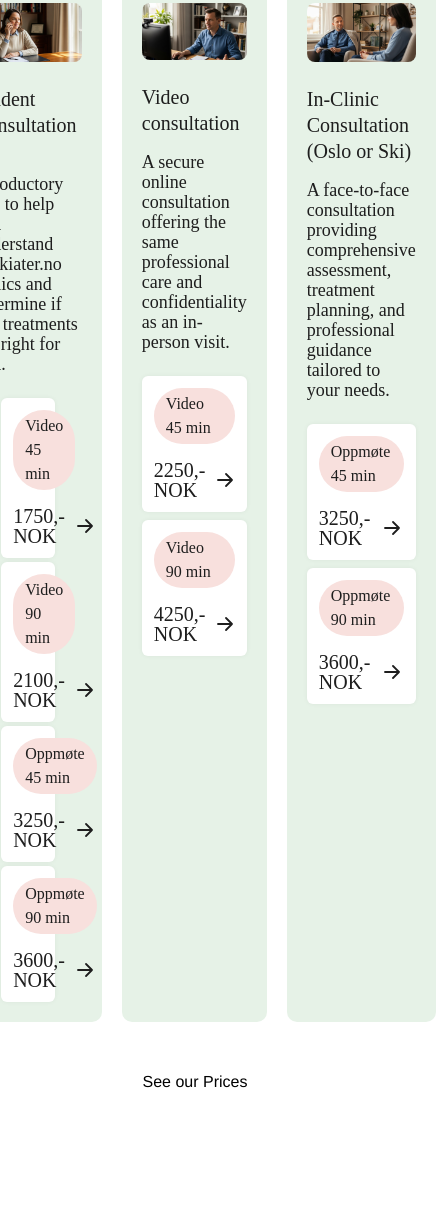
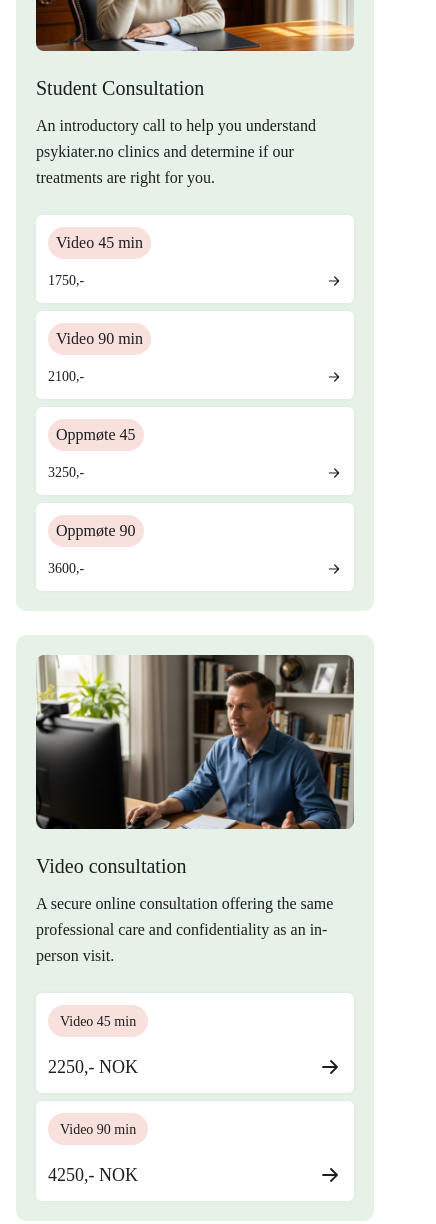
Before and after one commit to Awaisprogram/Psykiater-final, a plain HTML site: page index.html in a window 390 px wide. Shown: the part 9492-10716 px from the top of the page, 436 px wide, since content can reach past the window. Drawn offline with Linux system fonts and the light colour scheme.

Commit message:
Making Responsive

```diff
--- a/index.html
+++ b/index.html
@@ -503,115 +503,119 @@
 <!-- ============================================== -->
 <!-- APPOINTMENT SECTION -->
 <!-- ============================================== -->
-<section id="appointment-section" class="py-16 lg:py-24">
-  <div class="max-w-7xl mx-auto px-6 lg:px-8">
-    <div class="flex flex-col gap-12">
-      <h2 class="font-['OV_Soge'] font-semibold text-[40px] leading-none text-center text-[#A35D55]">Book an Appointment & Check Prices</h2>
-      <div class="flex gap-5 justify-center">
-        <div class="bg-[#E6F2E7] rounded-[10px] p-5 flex flex-col gap-6 w-full max-w-[400px]">
-          <img src="images/appoint-img (1).jpg" alt="" class="w-full rounded-lg max-w-md lg:max-w-lg xl:max-w-xl">
-          <div class="flex flex-col gap-4">
+<section id="appointment-section" class="py-12 lg:py-24">
+  <div class="max-w-7xl mx-auto px-4 lg:px-8">
+    <div class="flex flex-col gap-8 lg:gap-12">
+      <h2 class="font-['OV_Soge'] font-semibold text-3xl lg:text-[40px] leading-tight text-center text-[#A35D55]">Book an Appointment & Check Prices</h2>
+
+      <div class="flex flex-col lg:flex-row gap-6 justify-center items-stretch">
+
+        <div class="bg-[#E6F2E7] rounded-[10px] p-5 flex flex-col gap-6 w-full lg:max-w-[400px]">
+          <img src="images/appoint-img (1).jpg" alt="" class="w-full rounded-lg object-cover h-[200px] lg:h-auto">
+          <div class="flex flex-col gap-3">
             <h3 class="font-['OV_Soge'] font-medium text-xl leading-[26px] text-[#1E1E1E]">Student Consultation</h3>
-            <p class="font-['Uncut_Sans'] font-normal text-lg leading-5 text-[#1E1E1E]">An introductory call to help you understand psykiater.no clinics and determine if our treatments are right for you.</p>
+            <p class="font-['Uncut_Sans'] font-normal text-base lg:text-lg leading-relaxed text-[#1E1E1E]">An introductory call to help you understand psykiater.no clinics and determine if our treatments are right for you.</p>
           </div>
-          <div class="flex flex-wrap gap-1 justify-center">
-            <div class="bg-white shadow-[0px_0px_5px_0px_#0000000D] p-3 rounded-md flex flex-col gap-4 max-w-[50%]">
+          <div class="grid grid-cols-2 gap-2">
+            <div class="bg-white shadow-[0px_0px_5px_0px_#0000000D] p-3 rounded-md flex flex-col gap-3">
+              <div class="bg-[#F8E0DD] px-2 py-1 rounded-full w-fit">
+                <span class="font-['Uncut_Sans'] font-normal text-[10px] sm:text-xs text-[#1E1E1E]">Video 45 min</span>
+              </div>
+              <div class="flex items-center justify-between gap-1">
+                <span class="font-['Uncut_Sans'] font-medium text-sm sm:text-base text-[#1E1E1E]">1750,-</span>
+                <img src="images/appoint-icon.svg" alt="" class="w-4 h-4">
+              </div>
+            </div>
+            <div class="bg-white shadow-[0px_0px_5px_0px_#0000000D] p-3 rounded-md flex flex-col gap-3">
+              <div class="bg-[#F8E0DD] px-2 py-1 rounded-full w-fit">
+                <span class="font-['Uncut_Sans'] font-normal text-[10px] sm:text-xs text-[#1E1E1E]">Video 90 min</span>
+              </div>
+              <div class="flex items-center justify-between gap-1">
+                <span class="font-['Uncut_Sans'] font-medium text-sm sm:text-base text-[#1E1E1E]">2100,-</span>
+                <img src="images/appoint-icon.svg" alt="" class="w-4 h-4">
+              </div>
+            </div>
+            <div class="bg-white shadow-[0px_0px_5px_0px_#0000000D] p-3 rounded-md flex flex-col gap-3">
+              <div class="bg-[#F8E0DD] px-2 py-1 rounded-full w-fit">
+                <span class="font-['Uncut_Sans'] font-normal text-[10px] sm:text-xs text-[#1E1E1E]">Oppmøte 45</span>
+              </div>
+              <div class="flex items-center justify-between gap-1">
+                <span class="font-['Uncut_Sans'] font-medium text-sm sm:text-base text-[#1E1E1E]">3250,-</span>
+                <img src="images/appoint-icon.svg" alt="" class="w-4 h-4">
+              </div>
+            </div>
+            <div class="bg-white shadow-[0px_0px_5px_0px_#0000000D] p-3 rounded-md flex flex-col gap-3">
+              <div class="bg-[#F8E0DD] px-2 py-1 rounded-full w-fit">
+                <span class="font-['Uncut_Sans'] font-normal text-[10px] sm:text-xs text-[#1E1E1E]">Oppmøte 90</span>
+              </div>
+              <div class="flex items-center justify-between gap-1">
+                <span class="font-['Uncut_Sans'] font-medium text-sm sm:text-base text-[#1E1E1E]">3600,-</span>
+                <img src="images/appoint-icon.svg" alt="" class="w-4 h-4">
+              </div>
+            </div>
+          </div>
+        </div>
+
+        <div class="bg-[#E6F2E7] rounded-[10px] p-5 flex flex-col gap-6 w-full lg:max-w-[400px]">
+          <img src="images/appoint-img (2).jpg" alt="" class="w-full rounded-lg object-cover h-[200px] lg:h-auto">
+          <div class="flex flex-col gap-3">
+            <h3 class="font-['OV_Soge'] font-medium text-xl leading-[26px] text-[#1E1E1E]">Video consultation</h3>
+            <p class="font-['Uncut_Sans'] font-normal text-base lg:text-lg leading-relaxed text-[#1E1E1E]">A secure online consultation offering the same professional care and confidentiality as an in-person visit.</p>
+          </div>
+          <div class="flex flex-col gap-2 mt-auto">
+            <div class="bg-white shadow-[0px_0px_5px_0px_#0000000D] p-3 rounded-md flex flex-col gap-4 w-full">
               <div class="bg-[#F8E0DD] px-3 py-1 rounded-full w-fit">
-                <span class="font-['Uncut_Sans'] font-normal text-base leading-5 text-[#1E1E1E]">Video 45 min</span>
+                <span class="font-['Uncut_Sans'] font-normal text-sm text-[#1E1E1E]">Video 45 min</span>
               </div>
               <div class="flex items-center justify-between gap-2">
-                <span class="font-['Uncut_Sans'] font-medium text-xl leading-5 text-[#1E1E1E]">1750,- NOK</span>
+                <span class="font-['Uncut_Sans'] font-medium text-lg text-[#1E1E1E]">2250,- NOK</span>
                 <img src="images/appoint-icon.svg" alt="" class="w-6 h-6">
               </div>
             </div>
-            <div class="bg-white shadow-[0px_0px_5px_0px_#0000000D] p-3 rounded-md flex flex-col gap-4 max-w-[50%]">
+            <div class="bg-white shadow-[0px_0px_5px_0px_#0000000D] p-3 rounded-md flex flex-col gap-4 w-full">
               <div class="bg-[#F8E0DD] px-3 py-1 rounded-full w-fit">
-                <span class="font-['Uncut_Sans'] font-normal text-base leading-5 text-[#1E1E1E]">Video 90 min</span>
+                <span class="font-['Uncut_Sans'] font-normal text-sm text-[#1E1E1E]">Video 90 min</span>
               </div>
               <div class="flex items-center justify-between gap-2">
-                <span class="font-['Uncut_Sans'] font-medium text-xl leading-5 text-[#1E1E1E]">2100,- NOK</span>
-                <img src="images/appoint-icon.svg" alt="" class="w-6 h-6">
-              </div>
-            </div>
-            <div class="bg-white shadow-[0px_0px_5px_0px_#0000000D] p-3 rounded-md flex flex-col gap-4 max-w-[50%]">
-              <div class="bg-[#F8E0DD] px-3 py-1 rounded-full w-fit">
-                <span class="font-['Uncut_Sans'] font-normal text-base leading-5 text-[#1E1E1E]">Oppmøte 45 min</span>
-              </div>
-              <div class="flex items-center justify-between gap-2">
-                <span class="font-['Uncut_Sans'] font-medium text-xl leading-5 text-[#1E1E1E]">3250,- NOK</span>
-                <img src="images/appoint-icon.svg" alt="" class="w-6 h-6">
-              </div>
-            </div>
-            <div class="bg-white shadow-[0px_0px_5px_0px_#0000000D] p-3 rounded-md flex flex-col gap-4 max-w-[50%]">
-              <div class="bg-[#F8E0DD] px-3 py-1 rounded-full w-fit">
-                <span class="font-['Uncut_Sans'] font-normal text-base leading-5 text-[#1E1E1E]">Oppmøte 90 min</span>
-              </div>
-              <div class="flex items-center justify-between gap-2">
-                <span class="font-['Uncut_Sans'] font-medium text-xl leading-5 text-[#1E1E1E]">3600,- NOK</span>
+                <span class="font-['Uncut_Sans'] font-medium text-lg text-[#1E1E1E]">4250,- NOK</span>
                 <img src="images/appoint-icon.svg" alt="" class="w-6 h-6">
               </div>
             </div>
           </div>
         </div>
 
-        <div class="bg-[#E6F2E7] rounded-[10px] p-5 flex flex-col gap-6 w-full max-w-[400px]">
-          <img src="images/appoint-img (2).jpg" alt="" class="w-full rounded-lg max-w-md lg:max-w-lg xl:max-w-xl">
-          <div class="flex flex-col gap-4">
-            <h3 class="font-['OV_Soge'] font-medium text-xl leading-[26px] text-[#1E1E1E]">Video consultation</h3>
-            <p class="font-['Uncut_Sans'] font-normal text-lg leading-5 text-[#1E1E1E]">A secure online consultation offering the same professional care and confidentiality as an in-person visit.</p>
+        <div class="bg-[#E6F2E7] rounded-[10px] p-5 flex flex-col gap-6 w-full lg:max-w-[400px]">
+          <img src="images/appoint-img (3).jpg" alt="" class="w-full rounded-lg object-cover h-[200px] lg:h-auto">
+          <div class="flex flex-col gap-3">
+            <h3 class="font-['OV_Soge'] font-medium text-xl leading-[26px] text-[#1E1E1E]">In-Clinic Consultation</h3>
+            <p class="font-['Uncut_Sans'] font-normal text-base lg:text-lg leading-relaxed text-[#1E1E1E]">A face-to-face consultation providing comprehensive assessment and professional guidance tailored to your needs.</p>
           </div>
-          <div class="flex flex-col gap-2">
+          <div class="flex flex-col gap-2 mt-auto">
             <div class="bg-white shadow-[0px_0px_5px_0px_#0000000D] p-3 rounded-md flex flex-col gap-4 w-full">
               <div class="bg-[#F8E0DD] px-3 py-1 rounded-full w-fit">
-                <span class="font-['Uncut_Sans'] font-normal text-base leading-5 text-[#1E1E1E]">Video 45 min</span>
+                <span class="font-['Uncut_Sans'] font-normal text-sm text-[#1E1E1E]">Oppmøte 45 min</span>
               </div>
               <div class="flex items-center justify-between gap-2">
-                <span class="font-['Uncut_Sans'] font-medium text-xl leading-5 text-[#1E1E1E]">2250,- NOK</span>
+                <span class="font-['Uncut_Sans'] font-medium text-lg text-[#1E1E1E]">3250,- NOK</span>
                 <img src="images/appoint-icon.svg" alt="" class="w-6 h-6">
               </div>
             </div>
             <div class="bg-white shadow-[0px_0px_5px_0px_#0000000D] p-3 rounded-md flex flex-col gap-4 w-full">
               <div class="bg-[#F8E0DD] px-3 py-1 rounded-full w-fit">
-                <span class="font-['Uncut_Sans'] font-normal text-base leading-5 text-[#1E1E1E]">Video 90 min</span>
+                <span class="font-['Uncut_Sans'] font-normal text-sm text-[#1E1E1E]">Oppmøte 90 min</span>
               </div>
               <div class="flex items-center justify-between gap-2">
-                <span class="font-['Uncut_Sans'] font-medium text-xl leading-5 text-[#1E1E1E]">4250,- NOK</span>
+                <span class="font-['Uncut_Sans'] font-medium text-lg text-[#1E1E1E]">3600,- NOK</span>
                 <img src="images/appoint-icon.svg" alt="" class="w-6 h-6">
               </div>
             </div>
           </div>
         </div>
 
-        <div class="bg-[#E6F2E7] rounded-[10px] p-5 flex flex-col gap-6 w-full max-w-[400px]">
-          <img src="images/appoint-img (3).jpg" alt="" class="w-full rounded-lg max-w-md lg:max-w-lg xl:max-w-xl">
-          <div class="flex flex-col gap-4">
-            <h3 class="font-['OV_Soge'] font-medium text-xl leading-[26px] text-[#1E1E1E]">In-Clinic Consultation (Oslo or Ski)</h3>
-            <p class="font-['Uncut_Sans'] font-normal text-lg leading-5 text-[#1E1E1E]">A face-to-face consultation providing comprehensive assessment, treatment planning, and professional guidance tailored to your needs.</p>
-          </div>
-          <div class="flex flex-col gap-2">
-            <div class="bg-white shadow-[0px_0px_5px_0px_#0000000D] p-3 rounded-md flex flex-col gap-4 w-full">
-              <div class="bg-[#F8E0DD] px-3 py-1 rounded-full w-fit">
-                <span class="font-['Uncut_Sans'] font-normal text-base leading-5 text-[#1E1E1E]">Oppmøte 45 min</span>
-              </div>
-              <div class="flex items-center justify-between gap-2">
-                <span class="font-['Uncut_Sans'] font-medium text-xl leading-5 text-[#1E1E1E]">3250,- NOK</span>
-                <img src="images/appoint-icon.svg" alt="" class="w-6 h-6">
-              </div>
-            </div>
-            <div class="bg-white shadow-[0px_0px_5px_0px_#0000000D] p-3 rounded-md flex flex-col gap-4 w-full">
-              <div class="bg-[#F8E0DD] px-3 py-1 rounded-full w-fit">
-                <span class="font-['Uncut_Sans'] font-normal text-base leading-5 text-[#1E1E1E]">Oppmøte 90 min</span>
-              </div>
-              <div class="flex items-center justify-between gap-2">
-                <span class="font-['Uncut_Sans'] font-medium text-xl leading-5 text-[#1E1E1E]">3600,- NOK</span>
-                <img src="images/appoint-icon.svg" alt="" class="w-6 h-6">
-              </div>
-            </div>
-          </div>
-        </div>
       </div>
-      <div class="flex justify-center">
-        <button class="primary-btn">See our Prices</button>
+
+      <div class="flex justify-center mt-4">
+        <button class="primary-btn w-full sm:w-auto px-8 py-4 bg-[#80AB85] text-white rounded-[10px] font-medium transition-all hover:bg-opacity-90">See our Prices</button>
       </div>
     </div>
   </div>
```
